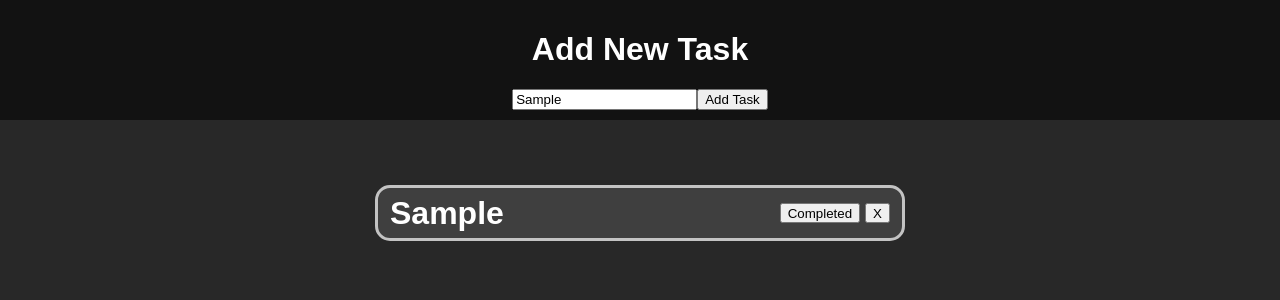
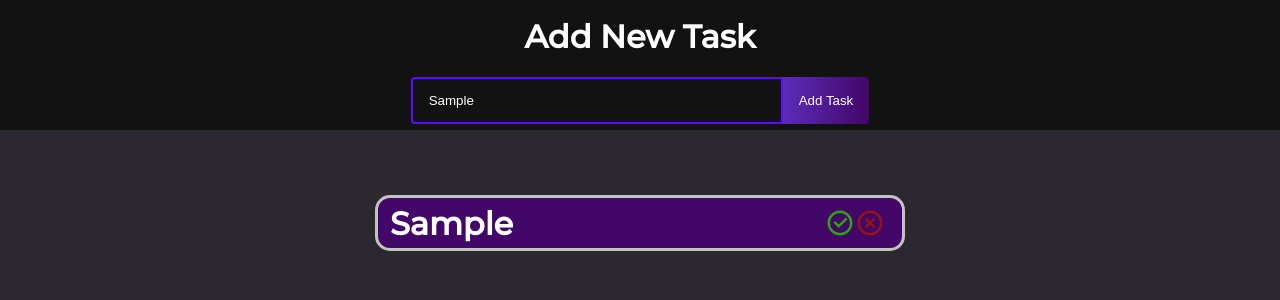
Before and after one commit to johnnylozano/react-todo-list, a React (Create React App) app: page / in a window 1280 px wide. Both pictures are taken after typing "Sample" into the empty fields and a click on the button "Add Task". Shown: the top 300 px of the page. Built offline with nearby package versions, Linux system fonts and the light colour scheme.

Commit message:
Changed font, added color and style to buttons, added icons for complete and delete task

```diff
--- a/package.json
+++ b/package.json
@@ -8,6 +8,7 @@
     "@testing-library/user-event": "^13.5.0",
     "react": "^18.2.0",
     "react-dom": "^18.2.0",
+    "react-icons": "^4.6.0",
     "react-scripts": "5.0.1",
     "web-vitals": "^2.1.4"
   },
--- a/src/AddTask.js
+++ b/src/AddTask.js
@@ -8,8 +8,11 @@ export const AddTask = (props) => {
                onChange={props.handleChange}
                placeholder="Enter a task"
                onKeyDown={props.handleEnter}
+               className="todo-input"
             />
-            <button onClick={props.addTask}>Add Task</button>
+            <button onClick={props.addTask} className="add-btn">
+               Add Task
+            </button>
          </div>
       </div>
    );
--- a/src/App.css
+++ b/src/App.css
@@ -1,15 +1,17 @@
+@import url("https://fonts.googleapis.com/css2?family=Montserrat:ital,wght@0,400;0,500;1,700&display=swap");
+
 .App {
    display: flex;
    align-items: center;
    flex-direction: column;
    width: 100vw;
-   font-family: Arial, Helvetica, sans-serif;
+   font-family: "Montserrat", Helvetica, sans-serif;
 }
 
 body {
    margin: 0;
    padding: 0;
-   background-color: #282828;
+   background-color: #2b282f;
    color: #fff;
 }
 
@@ -21,6 +23,36 @@ body {
    flex-direction: column;
    justify-content: center;
    align-items: center;
+   padding-bottom: 10px;
+}
+
+.todo-input {
+   padding: 14px 32px 14px 16px;
+   border-radius: 4px 0 0 4px;
+   border: 2px solid #5d0cff;
+   outline: none;
+   width: 320px;
+   background: transparent;
+   color: #fff;
+}
+
+.todo-input::placeholder {
+   color: #e2e2e270;
+}
+
+.add-btn {
+   padding: 16px;
+   border: none;
+   border-radius: 0 4px 4px 0;
+   cursor: pointer;
+   outline: none;
+   background: linear-gradient(
+      90deg,
+      rgb(91, 44, 185) 0%,
+      rgb(67, 6, 105) 100%
+   );
+   color: #fff;
+   text-transform: capitalize;
 }
 
 .list {
@@ -45,15 +77,18 @@ body {
    border-radius: 15px;
 }
 
-.task button:hover {
-   width: auto;
-   height: 20px;
-   background-color: #9a9a9a;
+.icons {
+   display: flex;
+   align-items: center;
+   font-size: 30px;
+   cursor: pointer;
 }
 
-.task button {
-   width: auto;
-   height: 20px;
-   margin-left: 5px;
-   text-align: center;
+.delete-icon {
+   margin-right: 5px;
+   color: rgb(147, 20, 20);
 }
+
+.complete-icon {
+   color: rgb(52, 162, 15);
+}
--- a/src/App.js
+++ b/src/App.js
@@ -17,6 +17,7 @@ function App() {
          taskName: newTask,
          completed: false,
       };
+      if (task.taskName === "") return;
       setTodoList([...todoList, task]); // spread operator
    };
 
--- a/src/Task.js
+++ b/src/Task.js
@@ -1,19 +1,25 @@
+import { RiCheckboxCircleLine, RiCloseCircleLine } from "react-icons/ri";
+
 export const Task = (props) => {
    return (
       <div
          className="task"
          style={{
-            backgroundColor: props.completed ? "green" : "#3f3f3f",
+            backgroundColor: props.completed ? "green" : "rgb(67, 6, 105)",
             textDecoration: props.completed ? "line-through" : "none",
             color: props.completed ? "rgba(255, 200, 200, 0.5)" : "#fff",
          }}
       >
          <h1>{props.taskName}</h1>
-         <div className="">
-            <button onClick={() => props.completeTask(props.id)}>
-               Completed
-            </button>
-            <button onClick={() => props.deleteTask(props.id)}>X</button>
+         <div className="icons">
+            <RiCheckboxCircleLine
+               onClick={() => props.completeTask(props.id)}
+               className="complete-icon"
+            />
+            <RiCloseCircleLine
+               onClick={() => props.deleteTask(props.id)}
+               className="delete-icon"
+            />
          </div>
       </div>
    );
```
Also changed, not shown: 1 other file (tests, documents, lock files or other folders).
